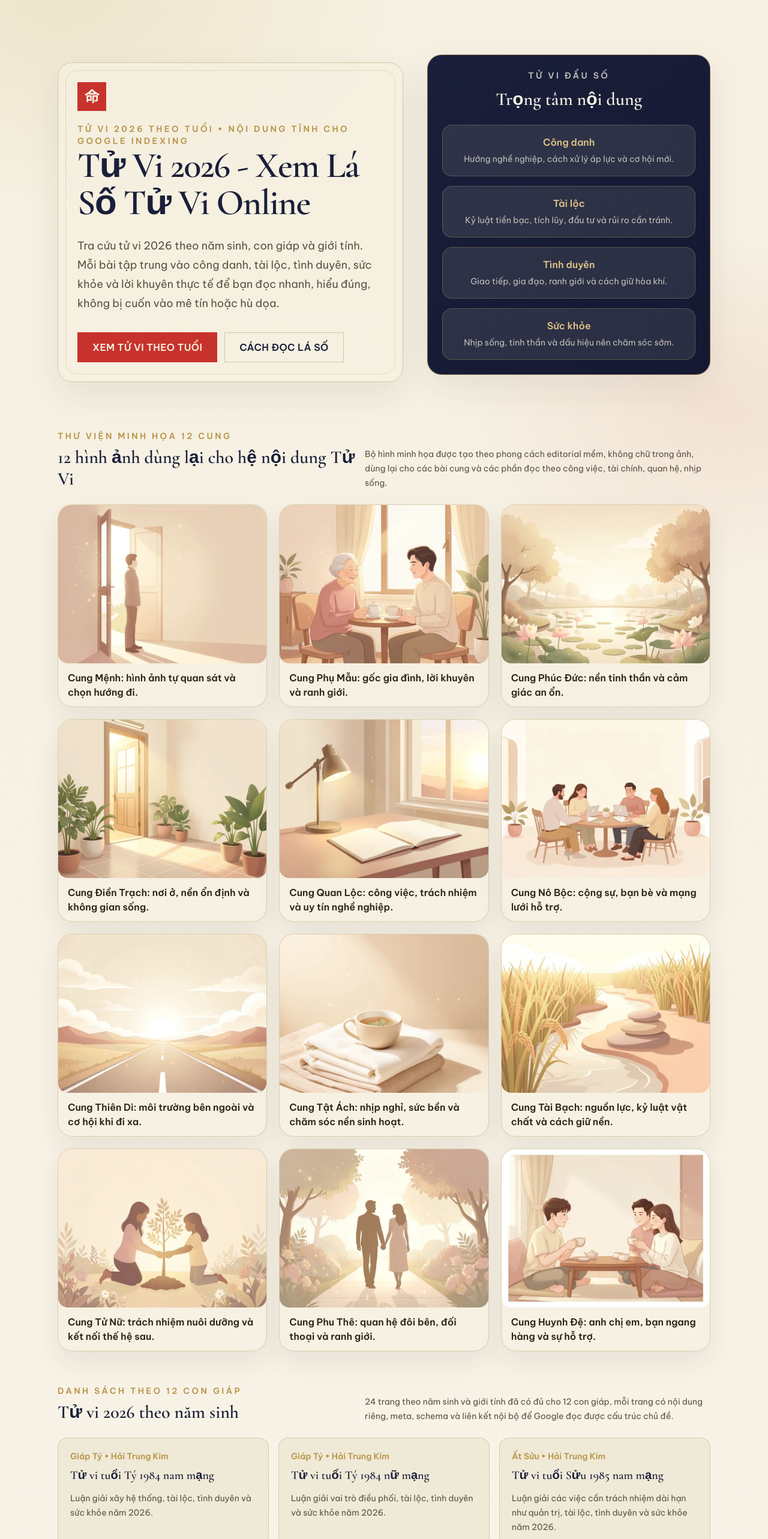
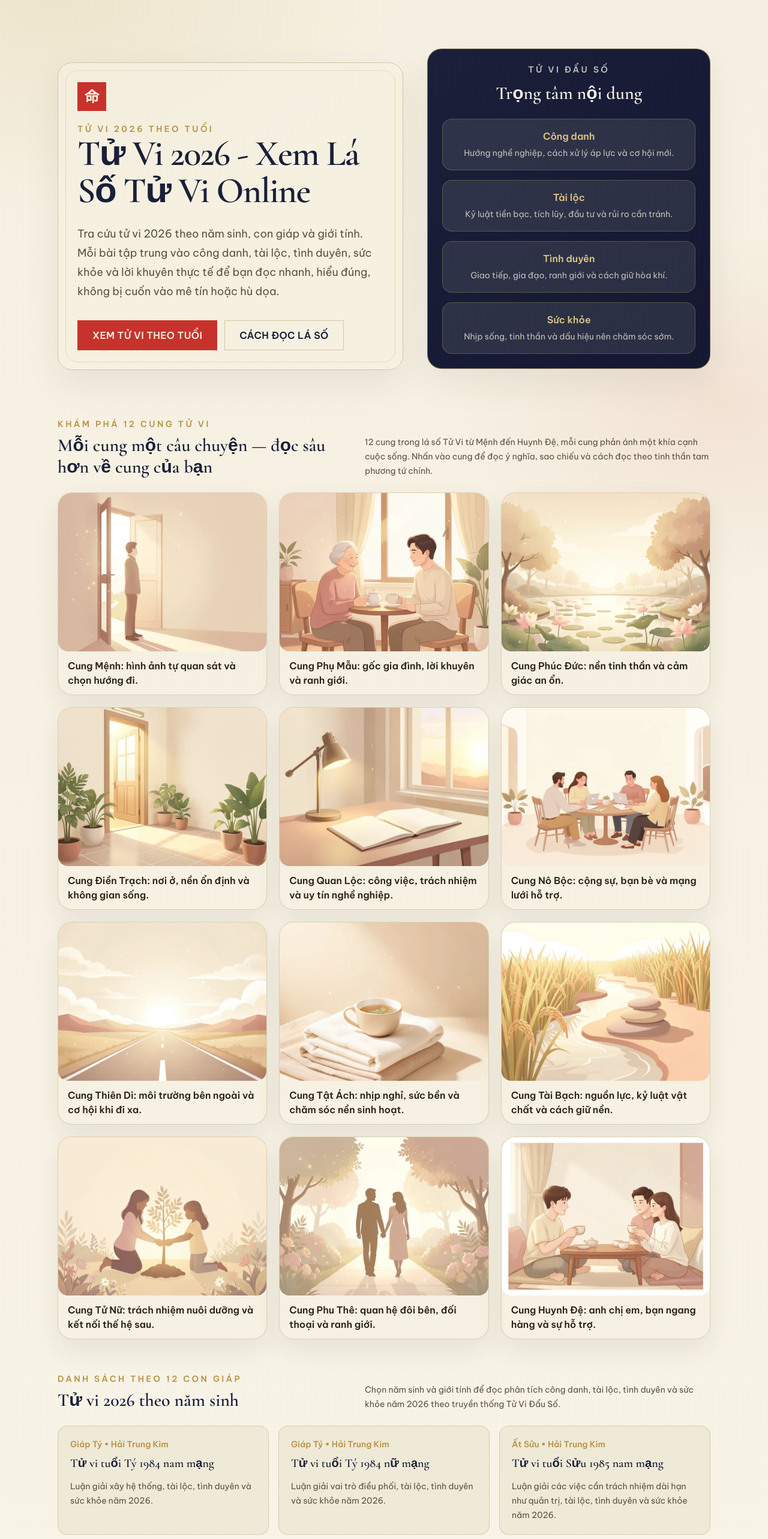
Before and after one commit to hungson175/seo-pages-deploy, a Next.js app: page /tu-vi in a window 1280 px wide. Shown: the top 2566 px of the page at 60% size. Built offline with nearby package versions, Linux system fonts and the light colour scheme.

Commit message:
fix: polish tu vi hub public copy

```diff
--- a/src/app/(main)/tu-vi/page.tsx
+++ b/src/app/(main)/tu-vi/page.tsx
@@ -44,7 +44,7 @@ const FAQS = [
   {
     question: 'Khi nào nên dùng công cụ lập lá số chi tiết?',
     answer:
-      'Khi cần đọc sâu theo ngày giờ sinh và 12 cung, bạn có thể tìm hiểu công cụ lập lá số. Trang hiện tại ưu tiên nội dung tử vi theo tuổi để Google dễ lập chỉ mục.',
+      'Khi cần đọc sâu theo ngày giờ sinh và 12 cung, bạn có thể dùng công cụ lập lá số cá nhân. Trang này tập trung phân tích theo tuổi và năm sinh để bạn nắm được bức tranh tổng thể trước.',
   },
 ]
 
@@ -124,7 +124,7 @@ export default function TuViHubPage() {
           <div className="mv-hero-card">
             <div className="mb-5 mv-seal">命</div>
             <p className="mv-kicker">
-              Tử vi 2026 theo tuổi • Nội dung tĩnh cho Google indexing
+              Tử vi 2026 theo tuổi
             </p>
             <h1 className="mv-h1-large">
               Tử Vi 2026 - Xem Lá Số Tử Vi Online
@@ -173,11 +173,11 @@ export default function TuViHubPage() {
       <section className="mv-container pb-14">
         <div className="mb-6 flex flex-col gap-3 sm:flex-row sm:items-end sm:justify-between">
           <div>
-            <p className="mv-kicker">Thư viện minh họa 12 cung</p>
-            <h2 className="mt-2 font-serif text-3xl font-semibold text-navy">12 hình ảnh dùng lại cho hệ nội dung Tử Vi</h2>
+            <p className="mv-kicker">Khám phá 12 cung Tử Vi</p>
+            <h2 className="mt-2 font-serif text-3xl font-semibold text-navy">Mỗi cung một câu chuyện — đọc sâu hơn về cung của bạn</h2>
           </div>
           <p className="max-w-xl text-sm leading-6 text-ink-soft">
-            Bộ hình minh họa được tạo theo phong cách editorial mềm, không chữ trong ảnh, dùng lại cho các bài cung và các phần đọc theo công việc, tài chính, quan hệ, nhịp sống.
+            12 cung trong lá số Tử Vi từ Mệnh đến Huynh Đệ, mỗi cung phản ánh một khía cạnh cuộc sống. Nhấn vào cung để đọc ý nghĩa, sao chiếu và cách đọc theo tinh thần tam phương tứ chính.
           </p>
         </div>
 
@@ -195,7 +195,7 @@ export default function TuViHubPage() {
             <h2 className="mt-2 font-serif text-3xl font-semibold text-navy">Tử vi 2026 theo năm sinh</h2>
           </div>
           <p className="max-w-xl text-sm leading-6 text-ink-soft">
-            24 trang theo năm sinh và giới tính đã có đủ cho 12 con giáp, mỗi trang có nội dung riêng, meta, schema và liên kết nội bộ để Google đọc được cấu trúc chủ đề.
+            Chọn năm sinh và giới tính để đọc phân tích công danh, tài lộc, tình duyên và sức khỏe năm 2026 theo truyền thống Tử Vi Đẩu Số.
           </p>
         </div>
 
--- a/src/components/seo/palace-image.tsx
+++ b/src/components/seo/palace-image.tsx
@@ -39,7 +39,13 @@ export function PalaceImageFigure({
         image
       )}
       <figcaption className={compact ? 'px-4 py-3' : 'px-5 py-4'}>
-        <p className="font-semibold text-ink">{asset.caption}</p>
+        {linkToPalace ? (
+          <Link href={`/cung/${asset.slug}/`} className="font-semibold text-ink hover:text-vermillion transition-colors">
+            {asset.caption}
+          </Link>
+        ) : (
+          <p className="font-semibold text-ink">{asset.caption}</p>
+        )}
         {!compact && <p className="mt-1 text-sm leading-6 text-ink-soft">{asset.visualTheme}.</p>}
       </figcaption>
     </figure>
```
